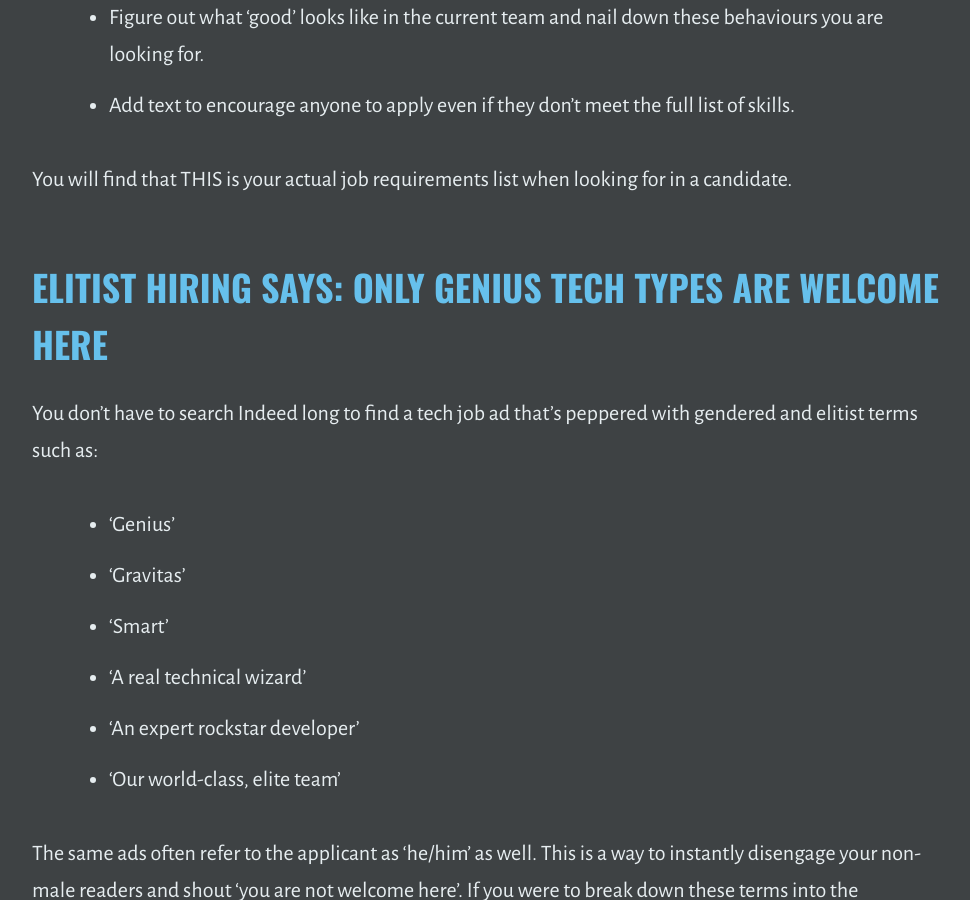
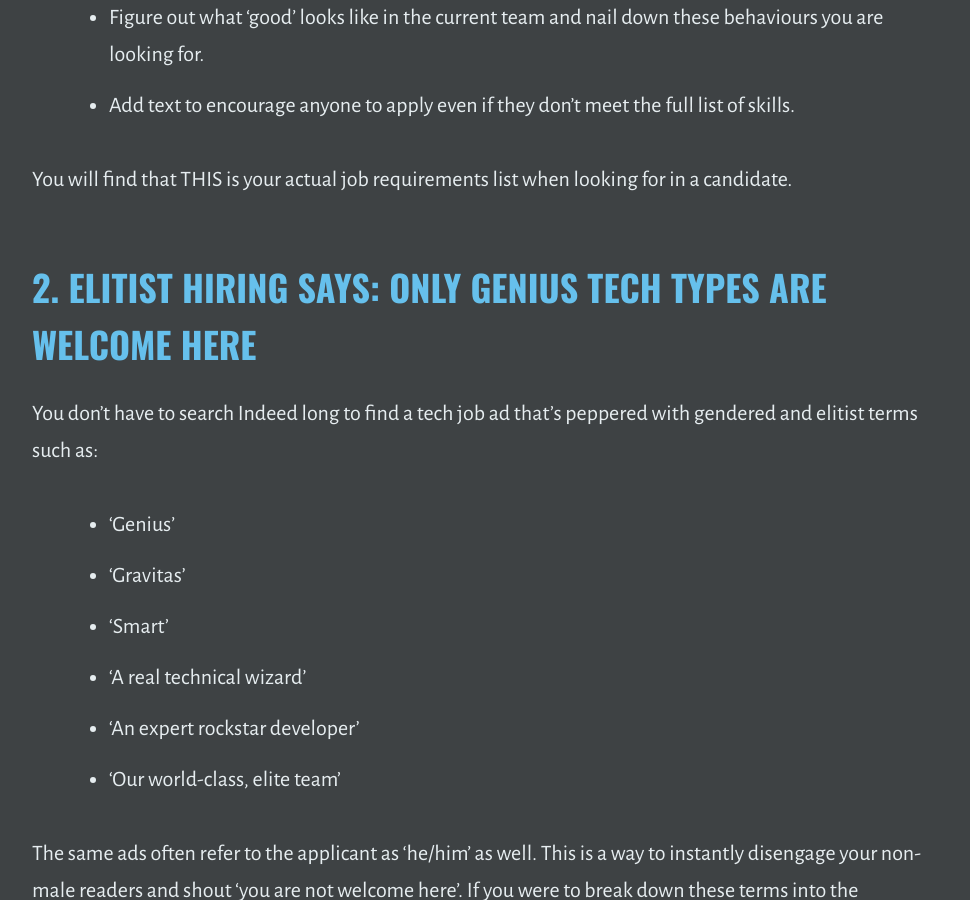
Before and after one commit to outragedpinkracoon/outragedpinkracoon.github.io, a Jekyll site: the page built from _posts/2021-04-27-other-companies-hiring-processes-are-costing-you-talent.md, in a window 1280 px wide and 900 px high, scrolled down 2988 px. Shown: the whole window, without its empty margins (149-1119 px from the left). Built offline with Jekyll 4.4.1, drawn with Linux system fonts in a browser that asks for light colours; some of the changed text lies outside the part shown.

Commit message:
adds numbers

```diff
--- a/_posts/2021-04-27-other-companies-hiring-processes-are-costing-you-talent.md
+++ b/_posts/2021-04-27-other-companies-hiring-processes-are-costing-you-talent.md
@@ -46,7 +46,7 @@ It also recommends encouraging applicants to apply even if they don't meet all t
 
 You will find that THIS is your actual job requirements list when looking for in a candidate.
 
-## Elitist Hiring Says: Only Genius Tech Types Are Welcome Here
+## 2. Elitist Hiring Says: Only Genius Tech Types Are Welcome Here
 
 You don't have to search Indeed long to find a tech job ad that's peppered with gendered and elitist terms such as:
 - 'Genius'
```
Also changed, not shown: other parts of _posts/2021-04-27-other-companies-hiring-processes-are-costing-you-talent.md (+4 -4 lines).
